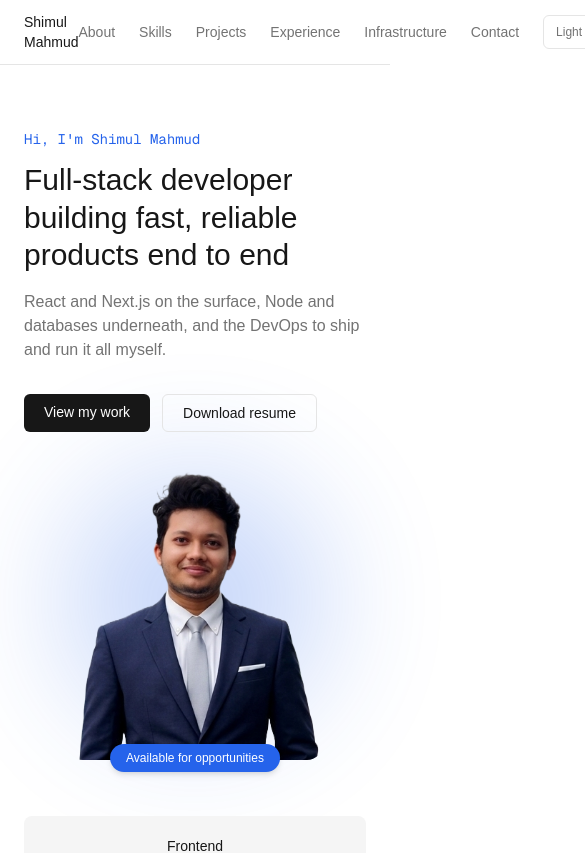
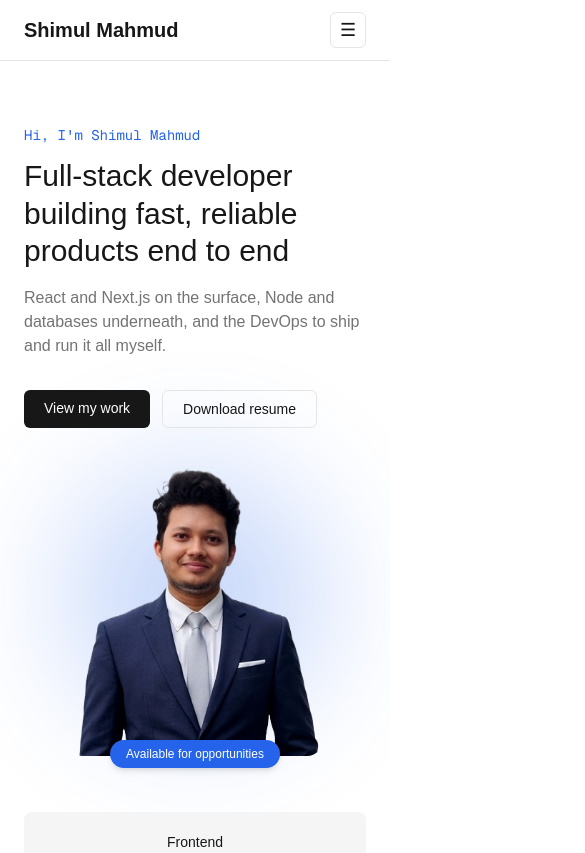
Before and after one commit to shimul705/portfolio2026, a Next.js app: page / in a window 390 px wide. Shown: the top 853 px of the page, 585 px wide, since content can reach past the window. Built offline with nearby package versions, Linux system fonts and the light colour scheme.

Commit message:
fixed navbar responsiveness

```diff
--- a/components/layout/navbar.tsx
+++ b/components/layout/navbar.tsx
@@ -1,17 +1,25 @@
+"use client";
+
+import { useState } from "react";
 import Link from "next/link";
 import { ThemeToggle } from "../theme-toggle";
 import { navLinks } from "../../lib/data/nav-links";
 
 export function Navbar() {
+  const [open, setOpen] = useState(false);
+
   return (
     <nav
-      className="flex items-center justify-between border-b px-6 py-3"
+      className="border-b px-6 py-3"
       style={{ borderColor: "var(--nav-border)" }}
     >
-      <Link href="/" className="text-sm font-medium">
+      <div className="flex items-center justify-between">
+        <Link href="/" className="text-xl font-bold">
           Shimul Mahmud
         </Link>
-      <div className="flex items-center gap-6">
+
+        {/* Desktop nav */}
+        <div className="hidden items-center gap-6 lg:flex">
           {navLinks.map((link) => (
             <Link
               key={link.href}
@@ -24,6 +32,35 @@ export function Navbar() {
           ))}
           <ThemeToggle />
         </div>
+
+        {/* Mobile menu button */}
+        <button
+          onClick={() => setOpen(!open)}
+          aria-label="Toggle menu"
+          className="flex h-9 w-9 items-center justify-center rounded-md border lg:hidden"
+          style={{ borderColor: "var(--nav-border)" }}
+        >
+          <span className="text-lg">{open ? "✕" : "☰"}</span>
+        </button>
+      </div>
+
+      {/* Mobile menu panel */}
+      {open && (
+        <div className="mt-4 flex flex-col gap-4 pb-2 lg:hidden">
+          {navLinks.map((link) => (
+            <Link
+              key={link.href}
+              href={link.href}
+              onClick={() => setOpen(false)}
+              className="text-sm"
+              style={{ color: "var(--muted)" }}
+            >
+              {link.label}
+            </Link>
+          ))}
+          <ThemeToggle />
+        </div>
+      )}
     </nav>
   );
 }
```
Lines whose indentation alone changed are shown as unchanged.
